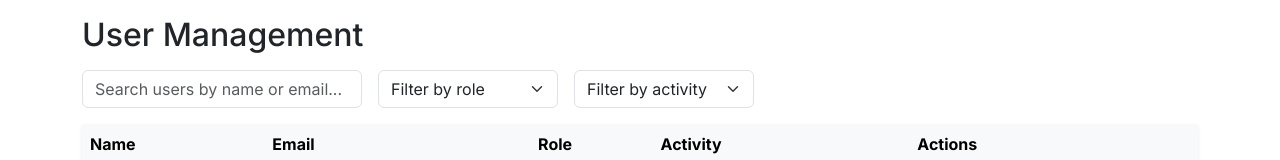
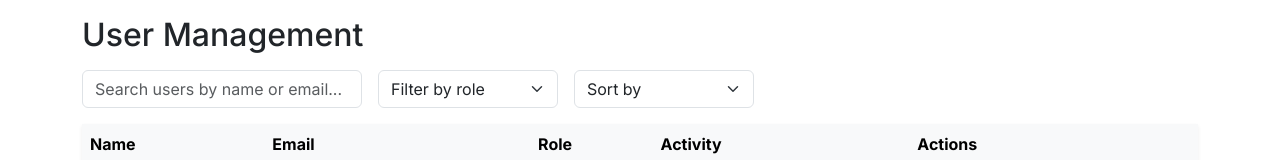
Before and after one commit to manoaroomiematch/manoaroomiematch, a Next.js app: page /admin in a window 1280 px wide. Shown: the part 176-336 px from the top of the page. Built offline with nearby package versions, Linux system fonts and the light colour scheme; no server answers.

Commit message:
Changed Filter by activity control to Sort by

```diff
--- a/src/app/admin/page.tsx
+++ b/src/app/admin/page.tsx
@@ -63,7 +63,6 @@ const AdminPage: React.FC = () => {
             >
               <option value="">Filter by role</option>
               <option value="Admin">Admin</option>
-              <option value="Editor">Editor</option>
               <option value="User">User</option>
             </Form.Select>
 
@@ -75,9 +74,9 @@ const AdminPage: React.FC = () => {
                 setPage(1);
               }}
             >
-              <option value="">Filter by activity</option>
-              <option value="Active">Active</option>
-              <option value="Inactive">Inactive</option>
+              <option value="">Sort by</option>
+              <option value="NameA">Name A-Z</option>
+              <option value="NameZ">Name Z-A</option>
             </Form.Select>
           </div>
           {/* User Management Table */}
```
